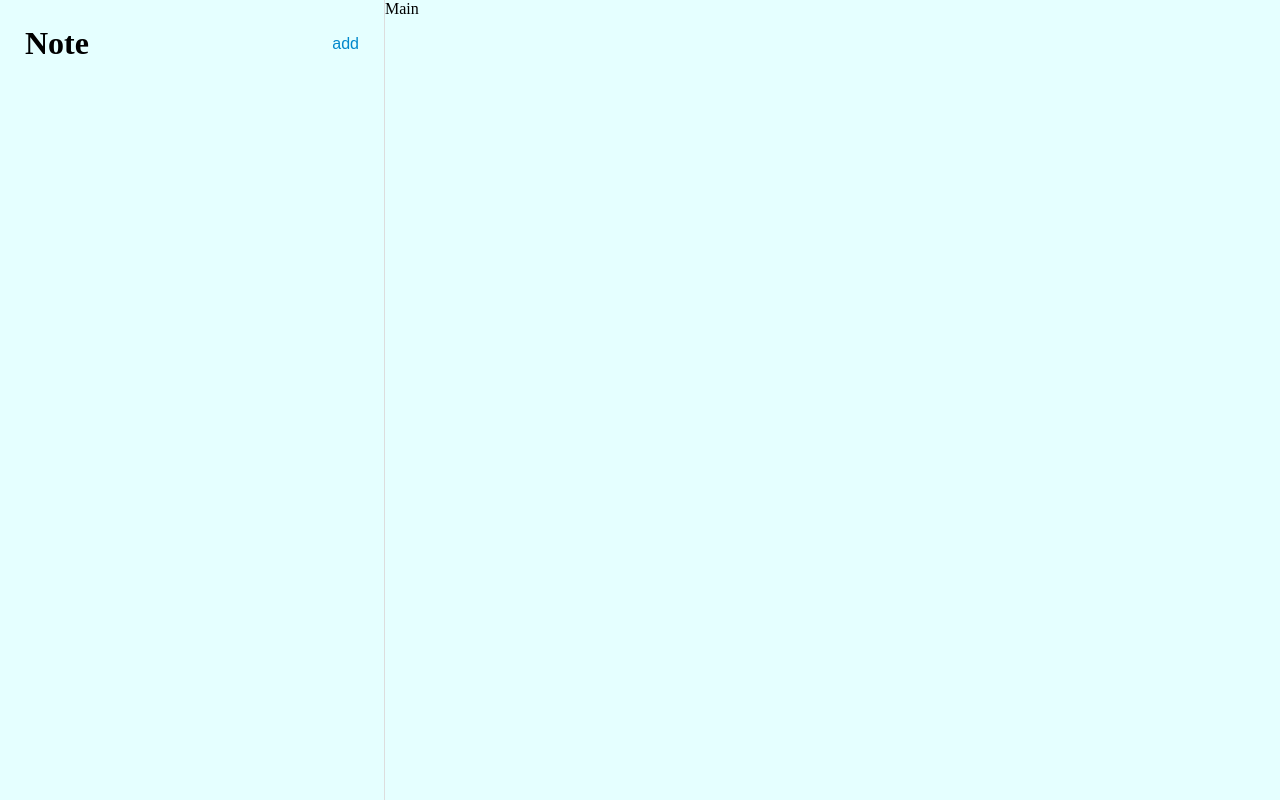
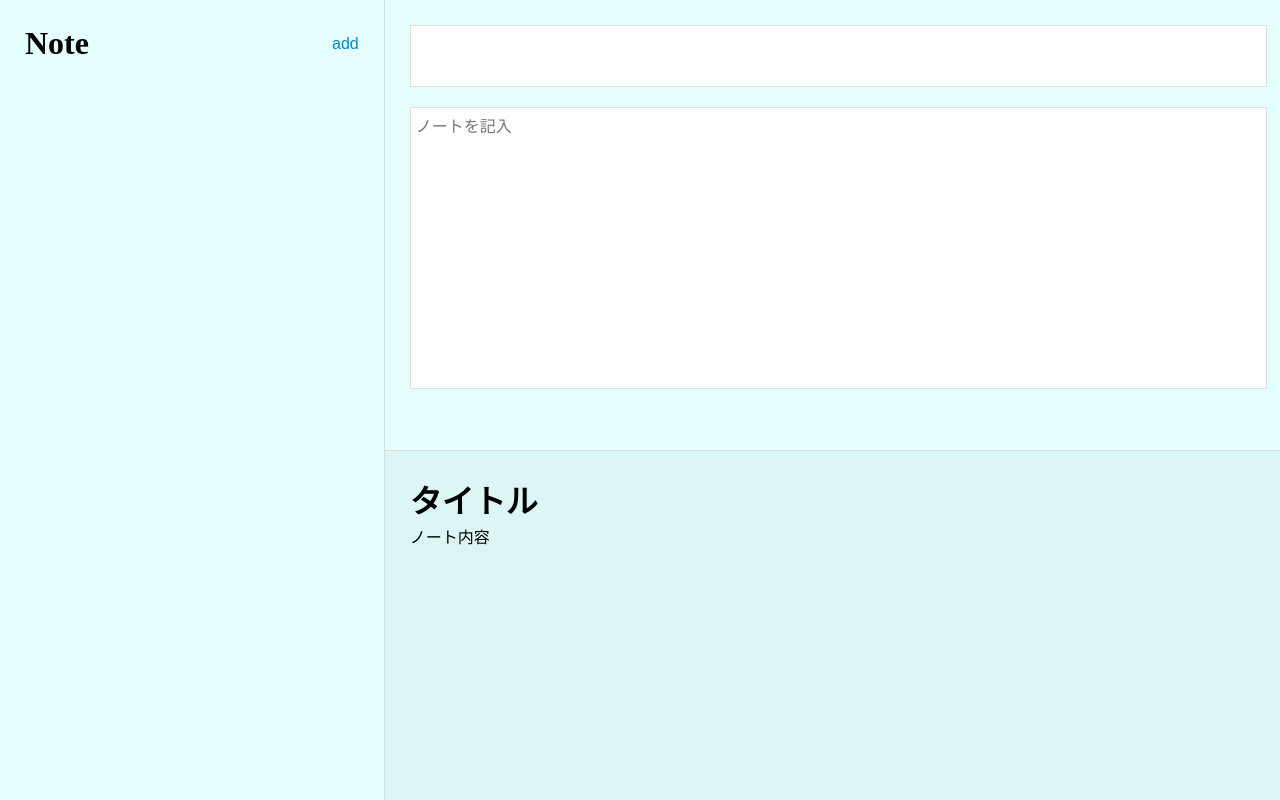
Before and after one commit to san510/noteapp-with-react, a React (Vite) app: page / in a window 1280 px wide. Built offline with nearby package versions, Linux system fonts and the light colour scheme.

Commit message:
Mainコンポーネント作成

```diff
--- a/src/App.jsx
+++ b/src/App.jsx
@@ -7,8 +7,6 @@
 function App() {
   const [notes, setNotes] = useState([]);
   const [activeNote, setActiveNote] = useState(false);
-
-  console.log(`activeNote:${activeNote}`);
 
   const onAddNote = () => {
     const newNote = {
--- a/src/components/Main.css
+++ b/src/components/Main.css
@@ -0,0 +1,46 @@
+.app-main {
+  width: 70%;
+  height: 100vh;
+}
+
+.app-main-note-edit,
+.app-main-note-preview {
+  height: 50vh;
+}
+
+.app-main-note-edit {
+  padding: 25px;
+}
+
+.app-main-note-edit input,
+textarea {
+  display: block;
+  border: 1px solid #ddd;
+  margin-bottom: 20px;
+  width: 100%;
+  height: calc(50vh - 130px);
+  padding: 5px;
+  resize: none;
+  font-size: 16px;
+}
+
+.app-main-note-edit input {
+  height: 50px;
+  font-size: 2rem;
+}
+
+.app-main-note-preview {
+  border-top: 1px solid #ddd;
+  overflow-y: scroll;
+  background: rgba(0, 0, 0, 0.04);
+}
+
+.preview-title {
+  padding: 25px 25px 0px 25px;
+  margin: 0;
+}
+
+.markdown-preview {
+  padding: 0 25px 25px 25px;
+  line-height: 2rem;
+}
--- a/src/components/Main.jsx
+++ b/src/components/Main.jsx
@@ -2,7 +2,18 @@
 import "./Main.css";
 
 const Main = () => {
-  return <div>Main</div>;
+  return (
+    <div className="app-main">
+      <div className="app-main-note-edit">
+        <input type="text" />
+        <textarea id="" placeholder="ノートを記入"></textarea>
+      </div>
+      <div className="app-main-note-preview">
+        <h1 className="preview-title">タイトル</h1>
+        <div className="markdown-preview">ノート内容</div>
+      </div>
+    </div>
+  );
 };
 
 export default Main;
--- a/src/components/Sidebar.jsx
+++ b/src/components/Sidebar.jsx
@@ -10,7 +10,6 @@
   activeNote,
   setActiveNote,
 }) => {
-  console.log("render Sidebar.");
   return (
     <div className="app-sidebar">
       <div className="app-sidebar-header">
```
